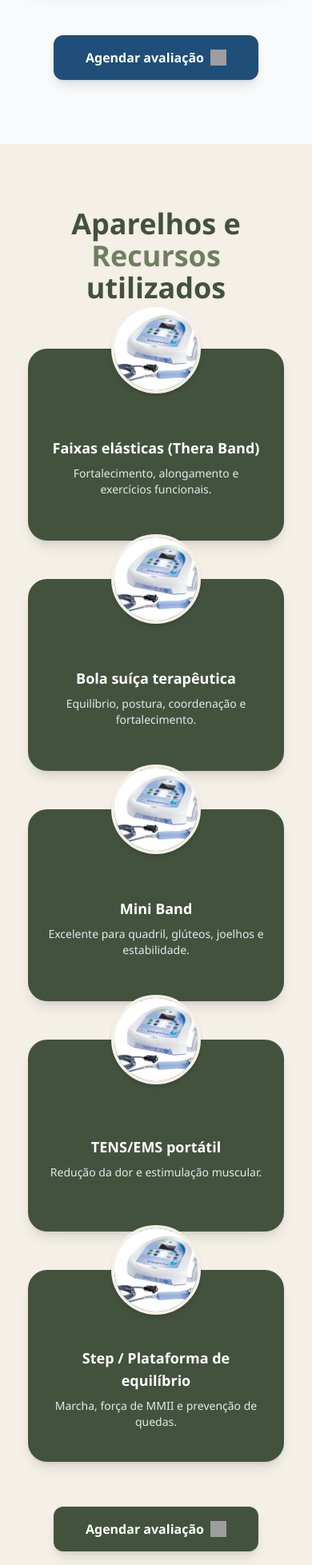
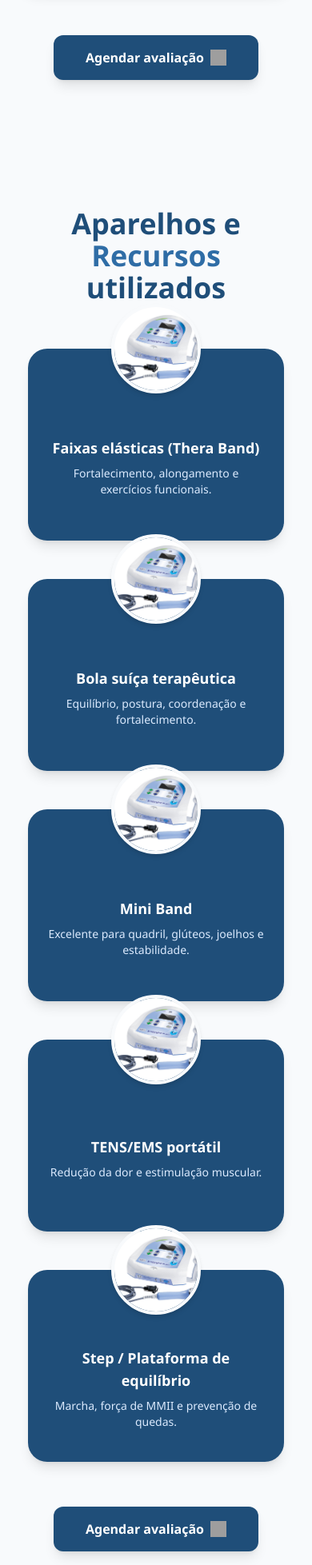
Before and after one commit to WeltonKellyson/landing-page-mirella, a React (Vite) app: page / in a window 390 px wide. Shown: the part 5188-7145 px from the top of the page at 80% size. Built offline with nearby package versions, Linux system fonts and the light colour scheme; grey boxes are pictures that could not be loaded.

Commit message:
ajsute home

```diff
--- a/src/pages/Home.tsx
+++ b/src/pages/Home.tsx
@@ -406,12 +406,11 @@ export default function Hero() {
       </section>
 
       {/* ===== SEÇÃO 4 — APRELHOS E RECURSOS ===== */}
-      <section className="bg-[#F4EFE7] py-20 px-6">
+      <section className="bg-[#F8FAFC] py-20 px-6">
         {/* TÍTULO */}
         <div className="max-w-[1400px] mx-auto text-center mb-14">
-          <h2 className="text-4xl md:text-5xl font-extrabold text-[#43523D]">
-            Aparelhos e <span className="text-[#6F7F5F]">Recursos</span>{' '}
-            utilizados
+          <h2 className="text-4xl md:text-5xl font-extrabold text-[#1F4E79]">
+            Aparelhos e <span className="text-[#2F6DA6]">Recursos</span> utilizados
           </h2>
         </div>
 
@@ -427,9 +426,10 @@ export default function Hero() {
             <div
               key={index}
               className="
-                  relative bg-[#43523D] rounded-3xl w-full max-w-[320px]
+                relative bg-[#1F4E79] rounded-3xl w-full max-w-[320px]
                 pt-20 pb-10 px-6 shadow-lg
                 h-full flex flex-col justify-between
+                hover:shadow-2xl transition-shadow
               "
             >
 
@@ -437,7 +437,8 @@ export default function Hero() {
               <div
                 className="
                   absolute -top-14 left-1/2 -translate-x-1/2
-                    w-28 h-28 rounded-full overflow-hidden shadow-md border-4 border-[#F4EFE7]
+                  w-28 h-28 rounded-full overflow-hidden shadow-md
+                  border-4 border-[#F8FAFC]
                 "
               >
                 <img
@@ -447,13 +448,13 @@ export default function Hero() {
                 />
               </div>
 
-                {/* BLOCO DE TEXTO COM ALTURA PADRÃO */}
+              {/* TEXTO */}
               <div className="min-h-[120px] flex flex-col justify-center items-center text-center">
                 <h3 className="text-lg font-semibold text-white mt-4">
                   {item.title}
                 </h3>
 
-                  <p className="text-sm text-gray-200 mt-2">
+                <p className="text-sm text-blue-100 mt-2">
                   {item.desc}
                 </p>
               </div>
@@ -462,14 +463,13 @@ export default function Hero() {
           ))}
         </div>
 
-
         {/* BOTÃO CENTRAL */}
         <div className="text-center mt-14">
           <a
             href="#"
             target="_blank"
-            className="inline-flex items-center gap-2 bg-[#43523D] text-white
-          font-semibold px-10 py-4 rounded-xl shadow-lg hover:bg-[#2f3d2b]
+            className="inline-flex items-center gap-2 bg-[#1F4E79] text-white
+            font-semibold px-10 py-4 rounded-xl shadow-lg hover:bg-[#163B5C]
             transition-all"
           >
             Agendar avaliação
@@ -494,9 +494,10 @@ export default function Hero() {
 
         {/* CONTEÚDO */}
         <div className="relative max-w-[900px] mx-auto text-center text-white">
+
           {/* TÍTULO */}
           <h2 className="text-4xl md:text-5xl font-extrabold">
-            Solicite um <span className="text-[#CDE6C1]">agendamento</span>
+            Solicite um <span className="text-[#6FAFE3]">agendamento</span>
           </h2>
 
           <p className="text-lg md:text-xl opacity-90 mt-3 mb-10">
@@ -516,7 +517,7 @@ export default function Hero() {
                 key={index}
                 className="flex items-center gap-3 text-lg md:text-xl font-light"
               >
-                <span className="text-[#CDE6C1] text-2xl leading-none">✔</span>
+                <span className="text-[#6FAFE3] text-2xl leading-none">✔</span>
                 <span>{item}</span>
               </div>
             ))}
@@ -526,8 +527,8 @@ export default function Hero() {
           <a
             href="#"
             target="_blank"
-            className="inline-flex items-center gap-3 bg-[#43523D] text-white font-semibold
-          px-12 py-5 rounded-xl shadow-xl text-lg hover:bg-[#2f3d2b] transition-all"
+            className="inline-flex items-center gap-3 bg-[#1F4E79] text-white font-semibold
+            px-12 py-5 rounded-xl shadow-xl text-lg hover:bg-[#163B5C] transition-all"
           >
             Agendar pelo WhatsApp
             <img
@@ -540,17 +541,17 @@ export default function Hero() {
       </section>
 
       {/* ===== SEÇÃO 6 — DEPOIMENTOS ===== */}
-<section className="bg-[#F4EFE7] py-20 px-6">
+      <section className="bg-[#F8FAFC] py-20 px-6">
         <div className="max-w-[1200px] mx-auto text-center mb-12">
-    <h2 className="text-4xl md:text-5xl font-extrabold text-[#43523D]">
-      O que dizem <span className="text-[#6F7F5F]">os pacientes</span>
+          <h2 className="text-4xl md:text-5xl font-extrabold text-[#1F4E79]">
+            O que dizem <span className="text-[#2F6DA6]">os pacientes</span>
           </h2>
-    <p className="text-[#6F7F5F] text-lg mt-2">
+          <p className="text-[#2F6DA6] text-lg mt-2">
             Feedbacks reais de pessoas que já passaram pelo tratamento
           </p>
         </div>
 
-  {/** CARDS POR TELA */}
+        {/* CARDS POR TELA */}
         <div className="relative max-w-[1200px] mx-auto">
 
           <div className="overflow-hidden rounded-xl">
@@ -573,9 +574,10 @@ export default function Hero() {
                         : "33.3333%",
                   }}
                 >
-            <div className="bg-white rounded-3xl shadow-xl border p-6 h-full flex flex-col">
+                  <div className="bg-white rounded-3xl shadow-xl border border-[#E2E8F0] p-6 h-full flex flex-col">
+
                     <div className="flex items-center justify-between mb-4">
-                <div className="w-12 h-12 rounded-full bg-[#43523D] text-white flex items-center justify-center text-lg font-bold">
+                      <div className="w-12 h-12 rounded-full bg-[#1F4E79] text-white flex items-center justify-center text-lg font-bold">
                         {t.name
                           .split(" ")
                           .map((p) => p[0])
@@ -584,7 +586,7 @@ export default function Hero() {
                       </div>
                     </div>
 
-              <p className="font-semibold text-[#43523D]">{t.name}</p>
+                    <p className="font-semibold text-[#1F4E79]">{t.name}</p>
 
                     <div className="flex gap-1 my-2">
                       {Array.from({ length: t.stars }).map((_, s) => (
@@ -596,9 +598,10 @@ export default function Hero() {
                       ))}
                     </div>
 
-              <p className="text-[#2B2B2B] text-sm leading-relaxed">
+                    <p className="text-[#1E293B] text-sm leading-relaxed">
                       {t.text}
                     </p>
+
                   </div>
                 </div>
               ))}
@@ -616,7 +619,7 @@ export default function Hero() {
           >
             <svg
               xmlns="http://www.w3.org/2000/svg"
-        className="w-5 h-5 text-[#43523D]"
+              className="w-5 h-5 text-[#1F4E79]"
               fill="none"
               viewBox="0 0 24 24"
               stroke="currentColor"
@@ -637,7 +640,7 @@ export default function Hero() {
           >
             <svg
               xmlns="http://www.w3.org/2000/svg"
-        className="w-5 h-5 text-[#43523D]"
+              className="w-5 h-5 text-[#1F4E79]"
               fill="none"
               viewBox="0 0 24 24"
               stroke="currentColor"
@@ -650,9 +653,8 @@ export default function Hero() {
         </div>
       </section>
 
-
       {/* ===== SEÇÃO — MÉTRICAS ===== */}
-      <section className="w-full bg-[#43523D] py-20 text-white">
+      <section className="w-full bg-[#1F4E79] py-20 text-white">
         <div className="max-w-[1200px] mx-auto grid grid-cols-1 md:grid-cols-3 text-center gap-10 px-6">
 
           {/* CARD 1 */}
@@ -675,6 +677,7 @@ export default function Hero() {
 
         </div>
       </section>
+
 
       {/* ===== SEÇÃO — FAQ ===== */}
       <section id="faq" className="bg-[#F4EFE7] py-20 px-6">
@@ -742,42 +745,38 @@ export default function Hero() {
         </div>
       </section>
 
-
-
       {/* ===== SEÇÃO — ONDE NOS ENCONTRAR? ===== */}
-      <section className="bg-[#F4EFE7] pt-24 pb-12 px-6">
-
+      <section className="bg-[#F8FAFC] pt-24 pb-12 px-6">
         <div className="max-w-[1300px] mx-auto grid grid-cols-1 lg:grid-cols-2 gap-16 items-center">
-
           {/* COLUNA ESQUERDA — TEXTO */}
           <div>
-            <h2 className="text-4xl md:text-5xl font-extrabold text-[#43523D] mb-10">
+            <h2 className="text-4xl md:text-5xl font-extrabold text-[#1F4E79] mb-10">
               Onde nos encontrar?
             </h2>
 
-            <div className="flex flex-col gap-6 text-lg text-[#43523D]">
+            <div className="flex flex-col gap-6 text-lg text-[#1F4E79]">
 
               {/* WHATSAPP */}
               <p className="flex items-center gap-3">
-                <img src="https://img.icons8.com/?size=100&id=16713&format=png&color=43523D" className="w-6" />
+                <img src="https://img.icons8.com/?size=100&id=16713&format=png&color=1F4E79" className="w-6" />
                 (81) 99151-2002
               </p>
 
               {/* INSTAGRAM */}
               <p className="flex items-center gap-3">
-                <img src="https://img.icons8.com/?size=100&id=32292&format=png&color=43523D" className="w-6" />
+                <img src="https://img.icons8.com/?size=100&id=32292&format=png&color=1F4E79" className="w-6" />
                 @fisioglaucefonseca
               </p>
 
               {/* EMAIL */}
               <p className="flex items-center gap-3">
-                <img src="https://img.icons8.com/?size=100&id=53388&format=png&color=43523D" className="w-6" />
+                <img src="https://img.icons8.com/?size=100&id=53388&format=png&color=1F4E79" className="w-6" />
                 contato@clinicafisioterapia.com.br
               </p>
 
               {/* ENDEREÇO */}
               <p className="flex items-center gap-3">
-                <img src="https://img.icons8.com/?size=100&id=59817&format=png&color=43523D" className="w-6" />
+                <img src="https://img.icons8.com/?size=100&id=59817&format=png&color=1F4E79" className="w-6" />
                 R. José Nunes da Cunha, 5000 – Candeias, Jaboatão dos Guararapes – PE, 54440-030
               </p>
 
@@ -798,23 +797,24 @@ export default function Hero() {
         </div>
       </section>
 
-
       {/* ===== RODAPÉ ===== */}
       <section
         id="footer"
-        className="bg-[#1F2A1D] text-gray-300 py-12 px-6"
+        className="bg-[#0D1B2A] text-gray-300 py-12 px-6"
       >
-        <div className="
+        <div
+          className="
             max-w-[1200px] mx-auto
             flex flex-col md:flex-row
             justify-between
             items-start
             gap-12
-        ">
+          "
+        >
 
           {/* ==== COLUNA ESQUERDA ==== */}
           <div>
-            <h3 className="text-2xl font-extrabold text-[#CDE6C1]">
+            <h3 className="text-2xl font-extrabold text-[#6FAFE3]">
               Mirella Letícia
             </h3>
 
@@ -833,7 +833,7 @@ export default function Hero() {
 
           {/* ==== NAVEGAÇÃO ==== */}
           <div className="md:text-right w-full md:w-auto ml-auto">
-            <h4 className="font-semibold text-[#CDE6C1] text-md mb-3">
+            <h4 className="font-semibold text-[#6FAFE3] text-md mb-3">
               Navegação
             </h4>
 
@@ -857,6 +857,7 @@ export default function Hero() {
         </div>
       </section>
 
+
       {/* WHATSAPP FIXO */}
       <a
         href="#"
```
Lines whose indentation alone changed are shown as unchanged.
